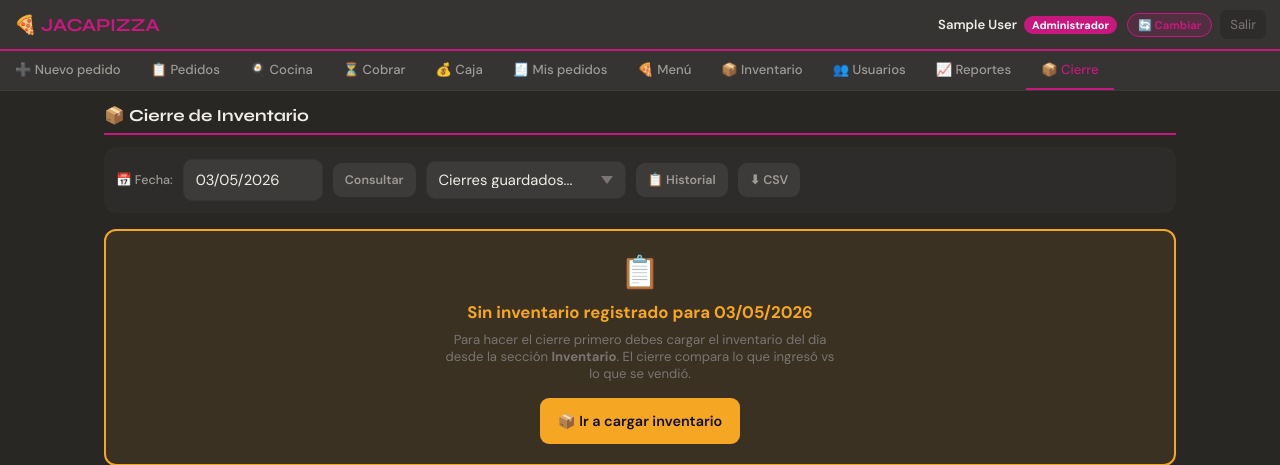
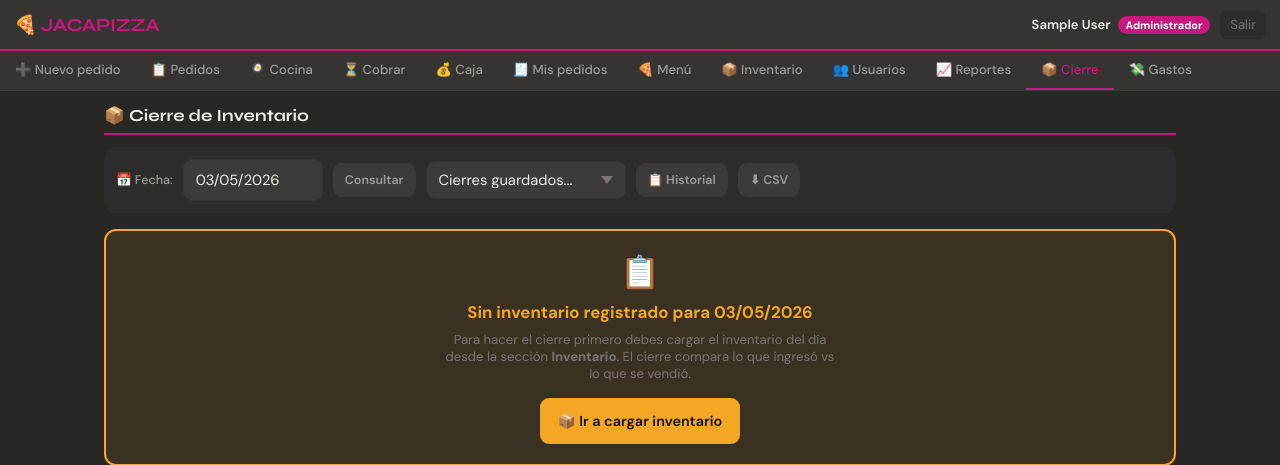
Before and after one commit to lualsa23-max/Jacapizza, a Flask app: page /admin/cierre in a window 1280 px wide. Shown: the top 465 px of the page. Run offline with Flask 3, Linux system fonts and the light colour scheme; the visitor is signed in with stand-in values (Sample User, id 1); data comes from the database, SQL or seed files in the repository; tables that the repository leaves empty hold one stand-in row (values such as "Sample post").

Commit message:
Update base.html

```diff
--- a/templates/base.html
+++ b/templates/base.html
@@ -17,12 +17,7 @@
     <span class="nav-user">{{ session.nombre }}</span>
     <span class="role-badge role-{{ session.rol | lower }}">{{ session.rol }}</span>
   </div>
-  <div style="display:flex;gap:8px;align-items:center">
-    {% if session.get('roles') and session.roles|length > 1 %}
-    <a href="{{ url_for('elegir_rol') }}" style="text-decoration:none;background:rgba(199,24,126,.2);color:var(--accent);border:1.5px solid var(--accent);border-radius:999px;padding:4px 10px;font-size:.7rem;font-weight:700">🔄 Cambiar</a>
-    {% endif %}
-    <a href="{{ url_for('logout') }}" class="nav-logout">Salir</a>
-  </div>
+  <a href="{{ url_for('logout') }}" class="nav-logout">Salir</a>
 </nav>
 
 <div class="nav-tabs">
@@ -38,6 +33,9 @@
   <a href="{{ url_for('admin_usuarios') }}"     class="tab {% if request.endpoint=='admin_usuarios' %}active{% endif %}">👥 Usuarios</a>
   <a href="{{ url_for('admin_reportes') }}"     class="tab {% if request.endpoint in ['admin_reportes','admin_resumen'] %}active{% endif %}">📈 Reportes</a>
   <a href="{{ url_for('admin_cierre') }}"      class="tab {% if request.endpoint in ['admin_cierre','admin_cierre_historial'] %}active{% endif %}">📦 Cierre</a>
+  {% if session.get('usuario') == 'luis' %}
+  <a href="{{ url_for('admin_gastos') }}"      class="tab {% if request.endpoint in ['admin_gastos'] %}active{% endif %}">💸 Gastos</a>
+  {% endif %}
 
 {% elif session.rol == 'Mesero' %}
   <a href="{{ url_for('mesero_nuevo') }}"   class="tab {% if request.endpoint=='mesero_nuevo' %}active{% endif %}">➕ Nuevo pedido</a>
```
